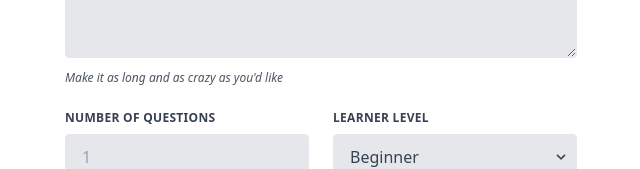
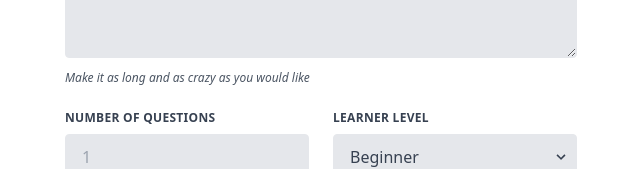
Before and after one commit to Tango404/Study-me, a Next.js app: page / in a window 1280 px wide. Shown: the part 2747-2916 px from the top of the page, without its empty margins (319-959 px from the left). Built offline with nearby package versions, Linux system fonts and the light colour scheme; no server answers.

Commit message:
Fixing The Prompt Form Error

```diff
--- a/components/PromptForm.jsx
+++ b/components/PromptForm.jsx
@@ -76,7 +76,7 @@ const PromptForm = ({ onFormSubmit, clearResults }) => {
 							cols="30"
 							rows="5"
 						></textarea>
-						<p className="text-gray-600 text-xs italic">Make it as long and as crazy as you'd like</p>
+						<p className="text-gray-600 text-xs italic">Make it as long and as crazy as you would like</p>
 					</div>
 				</div>
 
```
